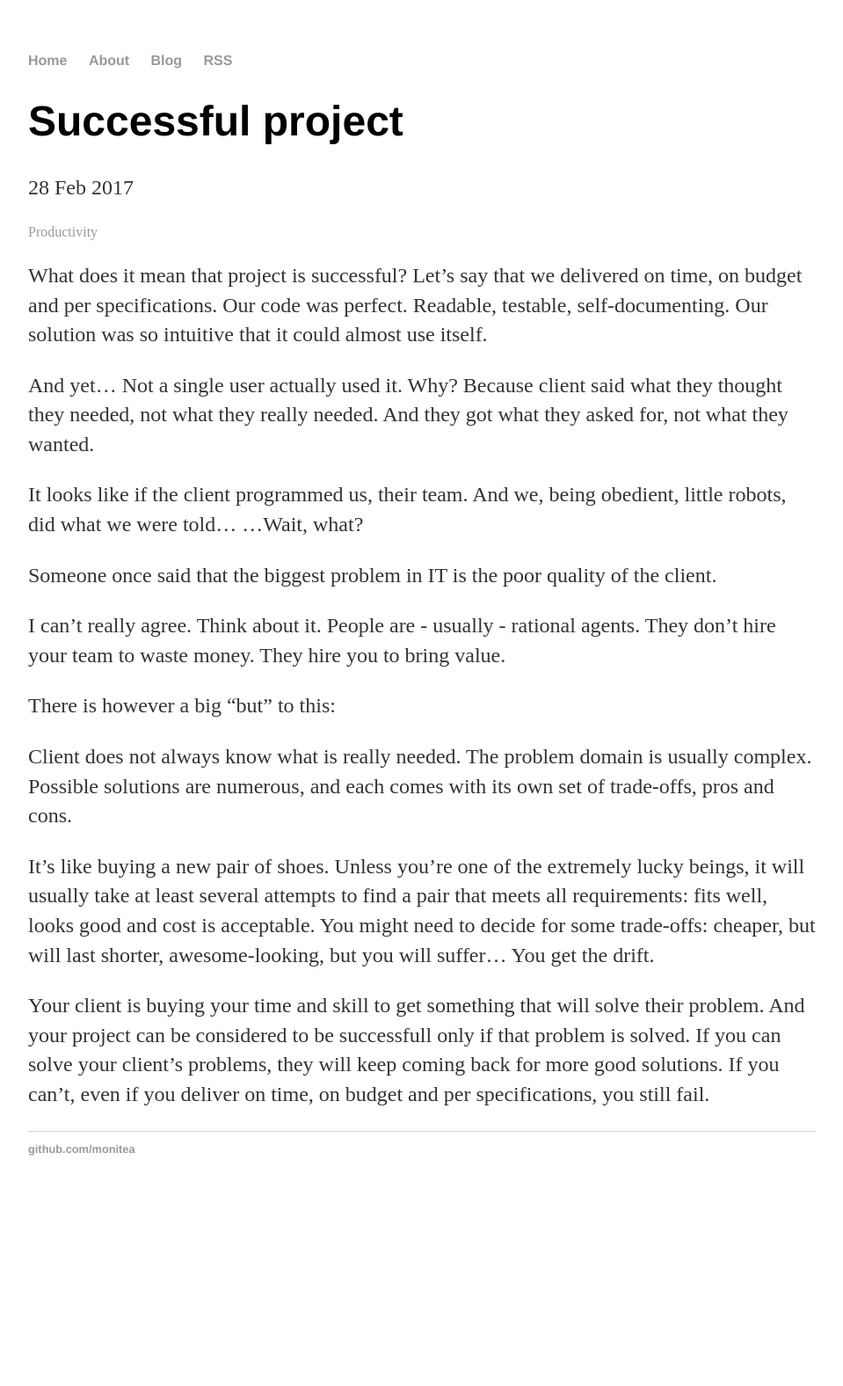
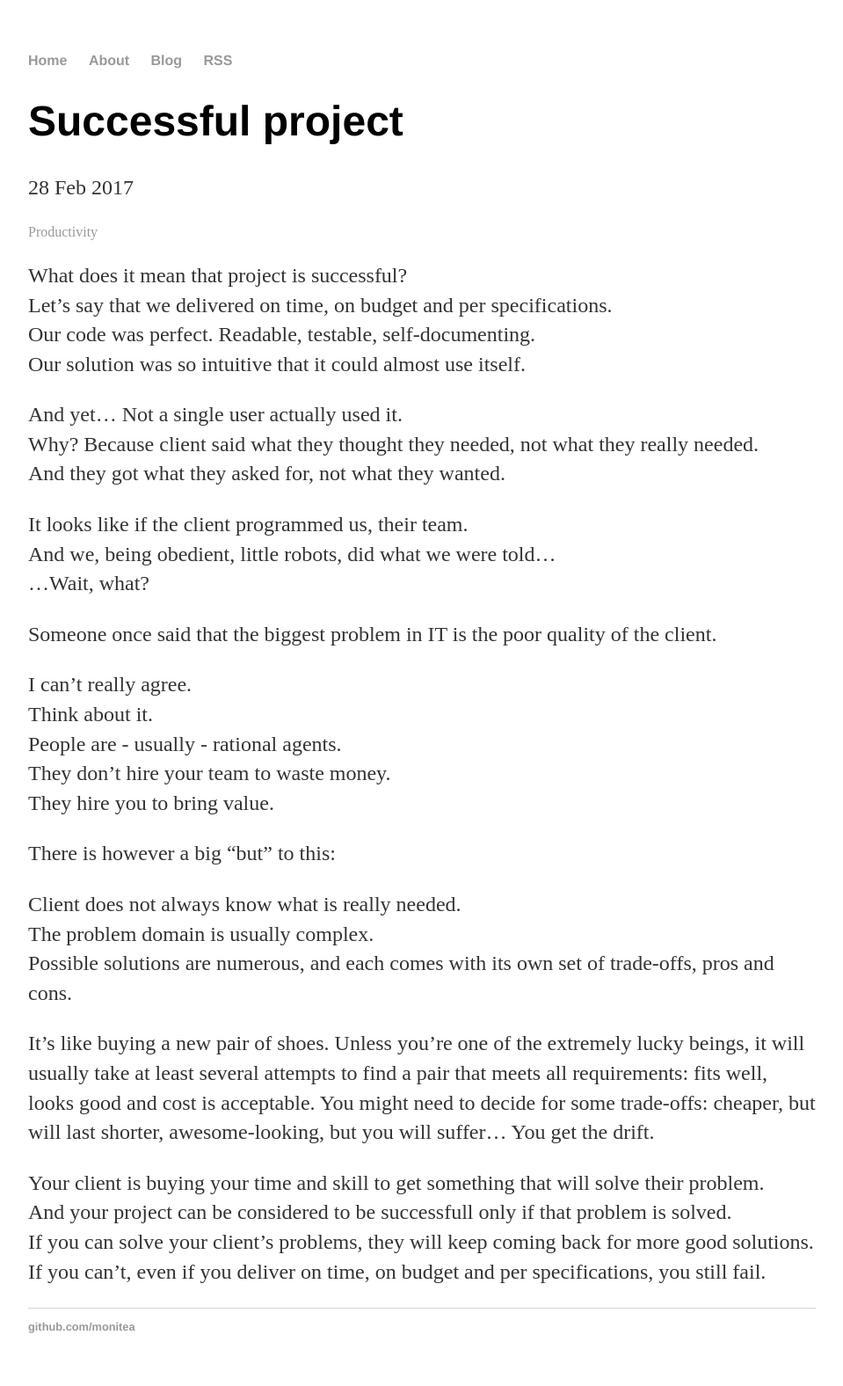
Before and after one commit to monitea/monitea.github.io, a Jekyll site: the page built from _posts/2017-02-28-successful-project.md, in a window 1280 px wide. Shown: the whole page at 88% size, without its empty margins (160-1119 px from the left). Built offline with Jekyll 4.4.1, drawn with Linux system fonts in a browser that asks for light colours; before the commit the page ends 1374 px from its top, so only the background shows below that.

```diff
--- a/_posts/2017-02-28-successful-project.md
+++ b/_posts/2017-02-28-successful-project.md
@@ -5,36 +5,36 @@ date: 2017-02-28
 categories: Productivity
 ---
 
-What does it mean that project is successful?
-Let's say that we delivered on time, on budget and per specifications.
-Our code was perfect. Readable, testable, self-documenting.
-Our solution was so intuitive that it could almost use itself.
+What does it mean that project is successful? <br/>
+Let's say that we delivered on time, on budget and per specifications. <br/>
+Our code was perfect. Readable, testable, self-documenting. <br/>
+Our solution was so intuitive that it could almost use itself. <br/>
 
-And yet... Not a single user actually used it.
-Why? Because client said what they thought they needed, not what they really needed.
-And they got what they asked for, not what they wanted.
+And yet... Not a single user actually used it.  <br/>
+Why? Because client said what they thought they needed, not what they really needed. <br/>
+And they got what they asked for, not what they wanted. <br/>
 
-It looks like if the client programmed us, their team.
-And we, being obedient, little robots, did what we were told...
-...Wait, what?
+It looks like if the client programmed us, their team.  <br/>
+And we, being obedient, little robots, did what we were told... <br/>
+...Wait, what? <br/>
 
 Someone once said that the biggest problem in IT is the poor quality of the client.
 
-I can't really agree.
-Think about it.
-People are - usually - rational agents.
-They don't hire your team to waste money.
-They hire you to bring value.
+I can't really agree. <br/>
+Think about it.  <br/>
+People are - usually - rational agents. <br/>
+They don't hire your team to waste money.  <br/>
+They hire you to bring value. <br/>
 
 There is however a big "but" to this:
 
-Client does not always know what is really needed.
-The problem domain is usually complex.
+Client does not always know what is really needed. <br/>
+The problem domain is usually complex.  <br/>
 Possible solutions are numerous, and each comes with its own set of trade-offs, pros and cons.
 
 It's like buying a new pair of shoes. Unless you're one of the extremely lucky beings, it will usually take at least several attempts to find a pair that meets all requirements: fits well, looks good and cost is acceptable. You might need to decide for some trade-offs: cheaper, but will last shorter, awesome-looking, but you will suffer... You get the drift.
 
-Your client is buying your time and skill to get something that will solve their problem.
-And your project can be considered to be successfull only if that problem is solved.
-If you can solve your client's problems, they will keep coming back for more good solutions.
+Your client is buying your time and skill to get something that will solve their problem. <br/>
+And your project can be considered to be successfull only if that problem is solved. <br/>
+If you can solve your client's problems, they will keep coming back for more good solutions. <br/>
 If you can't, even if you deliver on time, on budget and per specifications, you still fail.
```
